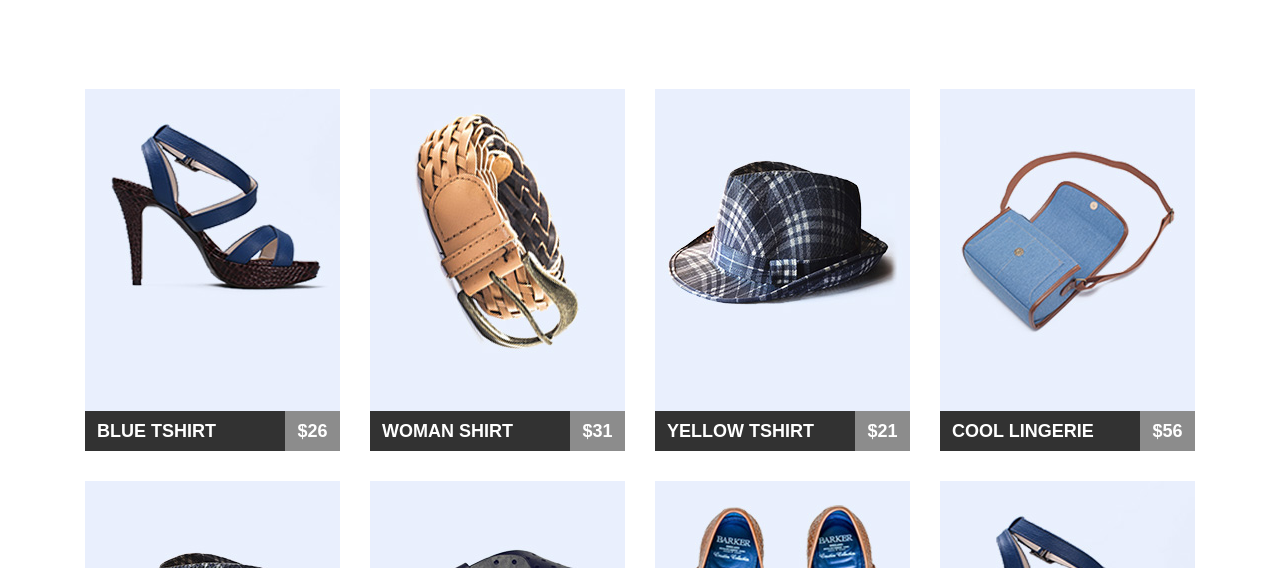
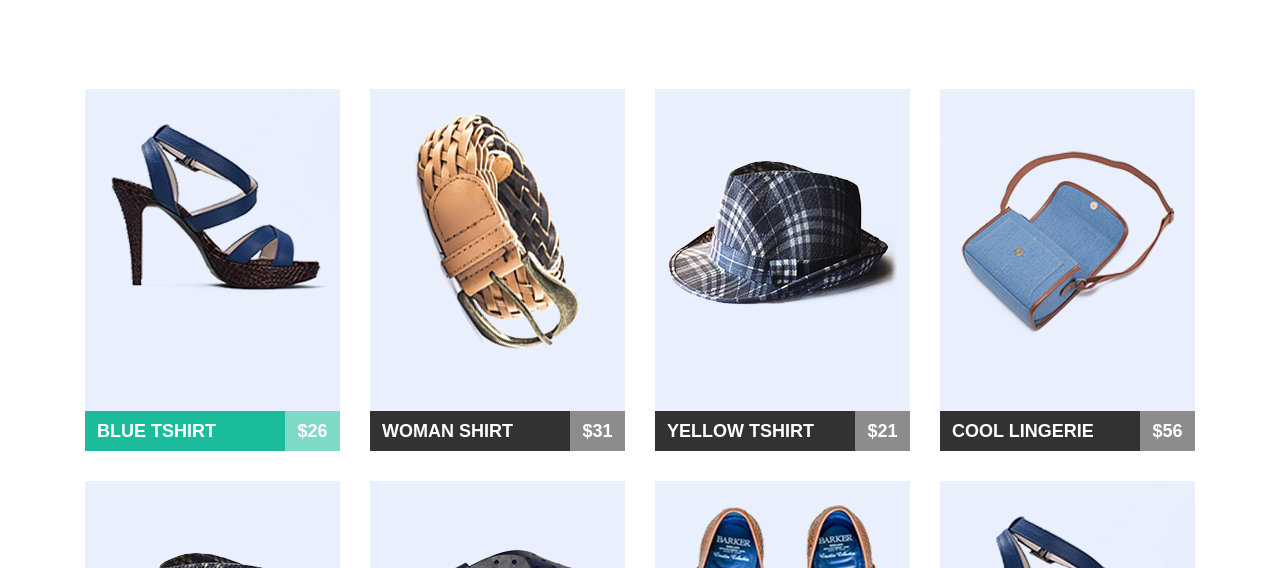
Before and after one commit to AndreyKolo/goit-fe-course, a plain HTML site: page html-css/module-04/index.html in a window 1280 px wide. In both pictures the pointer is over the element 185 px from the left and 663 px from the top of the page. Shown: the part 232-800 px from the top of the page. Drawn offline with Linux system fonts and the light colour scheme.

Commit message:
twelve commit

```diff
--- a/html-css/module-04/css/styles.css
+++ b/html-css/module-04/css/styles.css
@@ -156,13 +156,13 @@ img {
     padding-top: 4px;
 }
 
-.products-list-item a:hover products-list-title,
-.products-list-item a:focus products-list-title {
+.products-list-item a:hover h3,
+.products-list-item a:hover h3 {
     background-color: #1abc9c;
 }
 
-.products-list-item a:hover products-list-text,
-.products-list-item a:focus products-list-text {
+.products-list-item a:hover p,
+.products-list-item a:hover p {
     background-color: #7fd9c7;
 }
 
```
